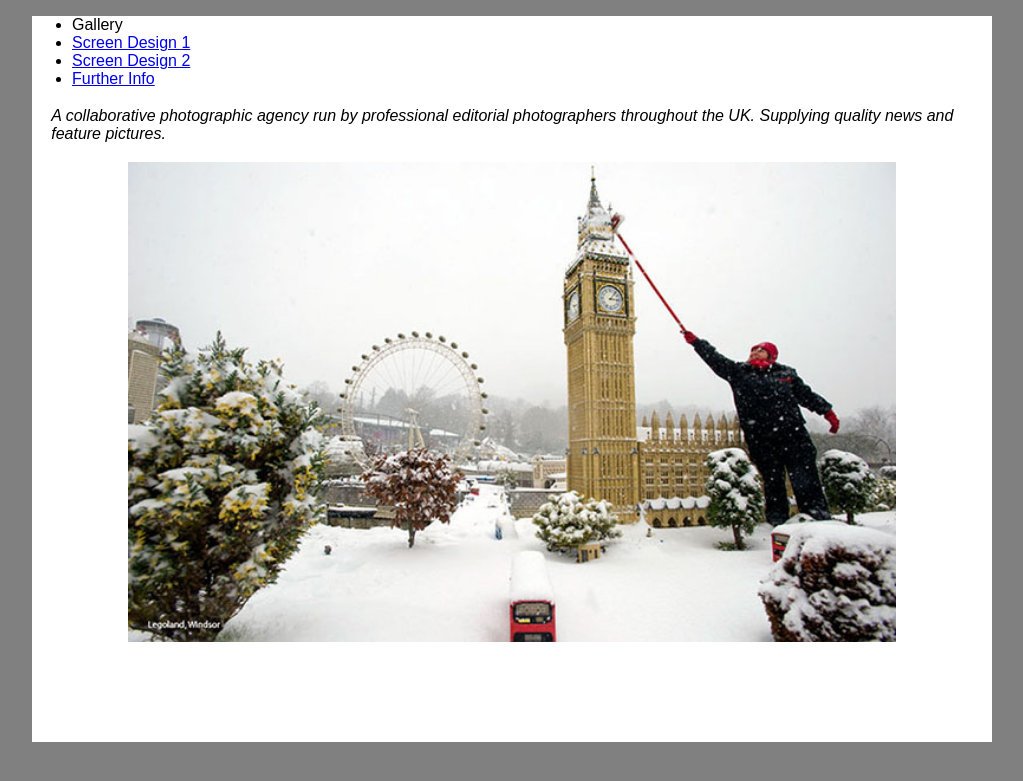
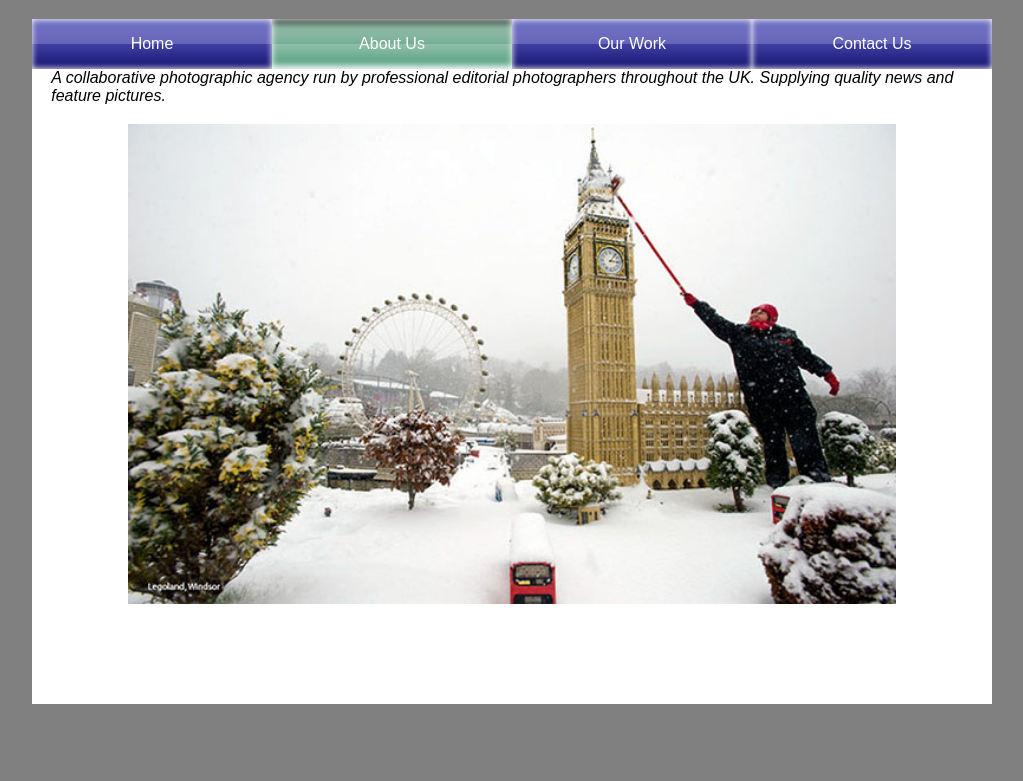
Before and after one commit to graemewilkinson/lnp, a PHP site: page /newwebdesign/index.php in a window 1280 px wide. Shown: the top 781 px of the page, without its empty margins (128-1151 px from the left). Run offline with PHP 8.4, Linux system fonts and the light colour scheme; data that the repository does not hold is empty.

Commit message:
got sprite working on live version

```diff
--- a/newwebdesign/index.php
+++ b/newwebdesign/index.php
@@ -15,12 +15,20 @@
           type="text/css">
   <div class="wrapper">
 <header>
-    <ul id="menu">
-        <li id="pagecurrentgallery"><a>Gallery</a></li>
-        <li id="screendesign1"><a href="design1.html">Screen Design 1</a></li>
-        <li id="screendesign2"><a href="design2.html">Screen Design 2</a></li>
-        <li id="furtherinfo"><a href="furtherinfo.html">Further Info</a></li>
-    </ul>
+   <ul id="menu">
+  <li class="menu-item">
+    <a href="#" class="menu-link">Home</a>
+  </li>
+  <li class="menu-item">
+    <a href="#" class="menu-link is-active">About Us</a>
+  </li>
+  <li class="menu-item">
+    <a href="#" class="menu-link">Our Work</a>
+  </li>
+  <li class="menu-item">
+    <a href="#" class="menu-link">Contact Us</a>
+  </li>
+</ul>
 </header>
         <p class="tagline">
         <em>A collaborative photographic agency run by professional editorial photographers throughout the UK. Supplying quality news and feature pictures.</em>
--- a/newwebdesign/spritexmp/sprite.html
+++ b/newwebdesign/spritexmp/sprite.html
@@ -15,7 +15,7 @@
           type="text/css">
 <ul id="menu">
   <li class="menu-item">
-    <a href="#" class="menu-link">Item 1</a>
+    <a href="#" class="menu-link">Home</a>
   </li>
   <li class="menu-item">
     <a href="#" class="menu-link is-active">Item 2</a>
--- a/newwebdesign/style.css
+++ b/newwebdesign/style.css
@@ -36,58 +36,41 @@ div.testblock
     margin: 5%;
 }
 
-#menu
+#menu {
+  /* List style */
+  margin: 0;
+  padding: 0;
+  list-style-type: none;
 
+  /* Layout */
 
-#menu li
-{
-	float:left;
-	margin:0;
-	padding:0;
 }
 
-#menu li a
+.menu-item {
+  display: block;
+  float: left;
+  width: 25%; /* 100/number of items */
+}
 
-#gallery a
+.menu-link {
+  display: block;
+  background:url(img/sprite.gif);
+  width: 100%;
+  height: 50px;
+  line-height: 50px; /* centres text vertically */
+  text-decoration: none; /* removes underline */
+  text-align: center; /* centres horizontally */
+  color: white;
+  box-shadow: inset white 0px 0px 6px;
+}
 
-#screendesign1 a
+/* hover state */
+.menu-link:hover
+{
+  background-position: 0 -50px;
+}
 
-
-#screendesign2 a
-
-
-#furtherinfo a
-
-
-#gallery a:hover
-
-
-#screendesign1 a:hover
-
-
-#screendesign2 a:hover
-
-
-#furtherinfo a:hover
-
-
-#gallery a:active
-
-
-#screendesign1 a:active
-
-
-#screendesign2 a:active
-
-#furtherinfo a:active
-
-
-#pagecurrentgallery a
-
-
-#pagecurrentscreendesign1 a
-
-
-#pagecurrentscreendesign2 a
-
-#pagecurrentfurtherinfo a
+/* the current page, and when clicked */
+.menu-link:active, .menu-link.is-active {
+  background-position: 0 -100px;
+}
```
Also changed, not shown: newwebdesign/spritexmp/indexsprite.html (renamed from newwebdesign/indexsprite.html, +4 -4 lines).
